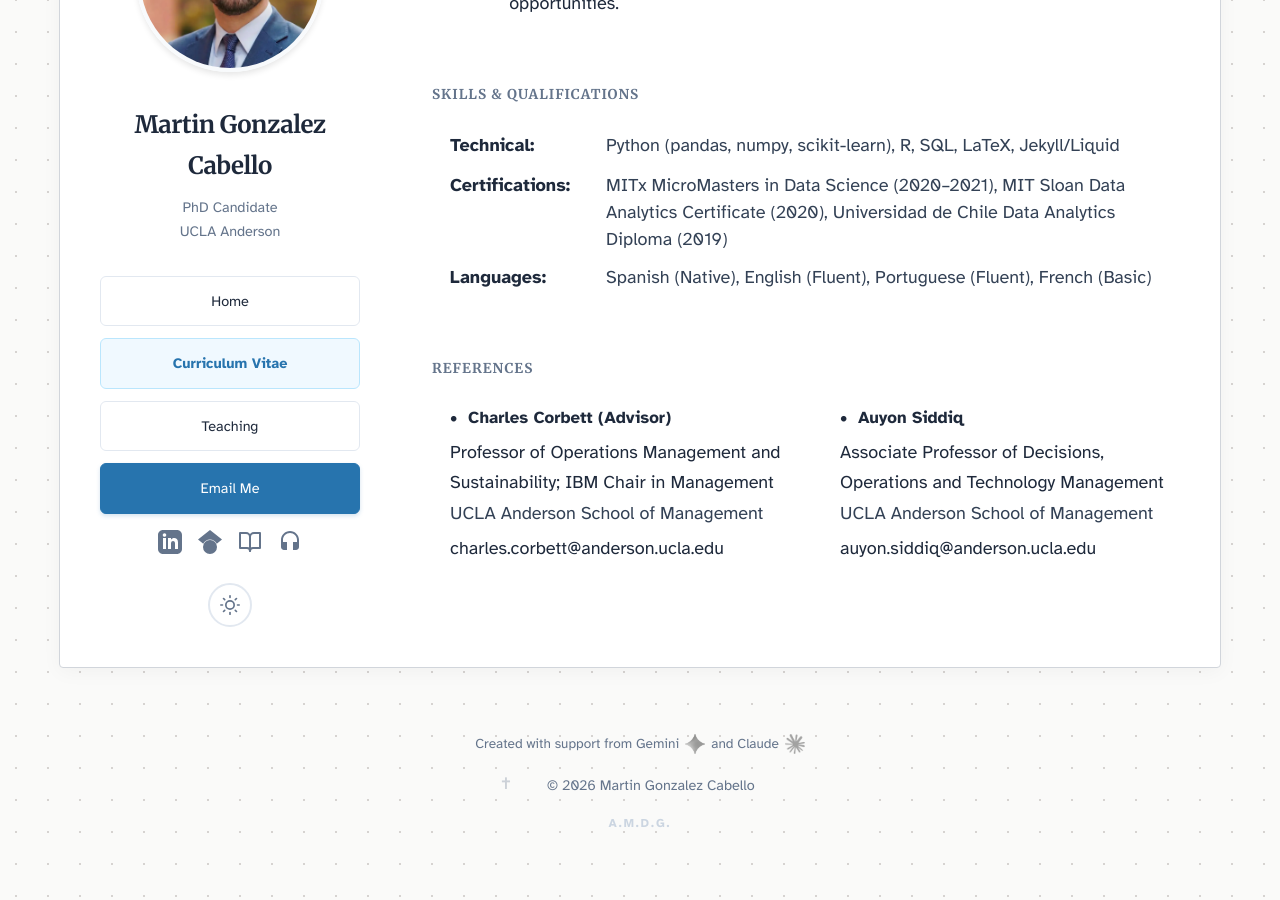
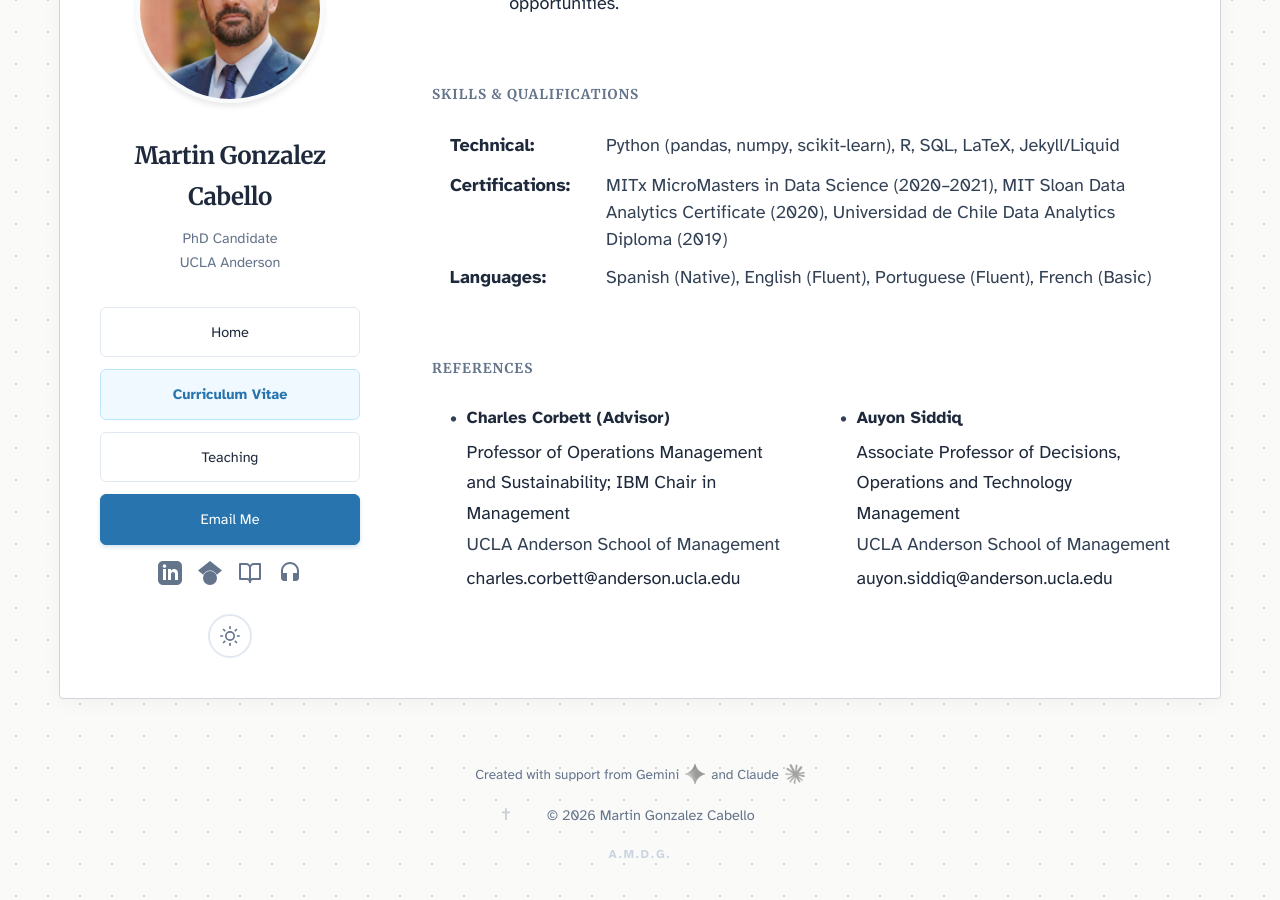
Before and after one commit to martins73/research-site, a Jekyll site: the page built from cv.html, in a window 1280 px wide and 900 px high, scrolled down 3632 px. Built offline with Jekyll 4.4.1, drawn with Linux system fonts in a browser that asks for light colours.

Commit message:
Refactor references section layout in cv.html

```diff
--- a/cv.html
+++ b/cv.html
@@ -277,8 +277,13 @@ description: Academic CV and professional background in analytics, operations, a
     <div class="cv-references-grid">
         {% for ref in site.data.cv.references %}
         <div class="cv-entry" style="margin-bottom: 0;">
-            <div class="cv-title">
-                &bull;&nbsp; {{ ref.name }}
+            <div style="display: flex; gap: 0.6rem; align-items: baseline;">
+
+                <span style="color: var(--text-secondary); font-size: 1rem; line-height: 1; flex-shrink: 0;">&bull;</span>
+
+                <div style="flex-grow: 1;">
+                    <div class="cv-title" style="margin-bottom: 0.25rem;">
+                        {{ ref.name }}
                     </div>
 
                     <div class="cv-desc cv-desc-no-indent">
@@ -290,6 +295,8 @@ description: Academic CV and professional background in analytics, operations, a
                         </a>
                     </div>
                 </div>
+            </div>
+        </div>
         {% endfor %}
     </div>
 </section>
```
Lines whose indentation alone changed are shown as unchanged.
